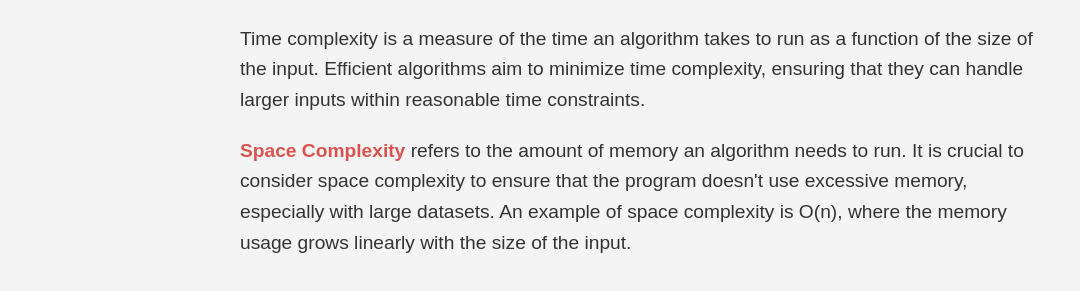
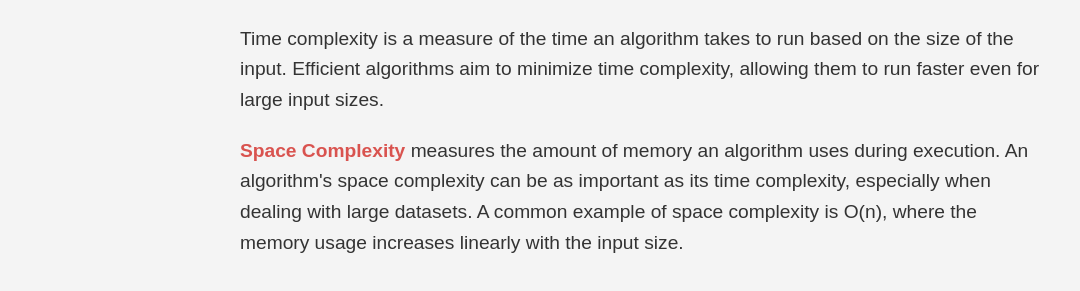
Before and after one commit to acciojob/time-and-space-complexity-shefalimittal6, a website: page main.html in a window 1280 px wide. Shown: the part 95-386 px from the top of the page, without its empty margins (0-1080 px from the left). Drawn offline with Linux system fonts and the light colour scheme.

Commit message:
created a submission

```diff
--- a/main.html
+++ b/main.html
@@ -9,9 +9,9 @@
 <body>
     <h1>Time and Space Complexity</h1>
 
-    <p>Time complexity is a measure of the time an algorithm takes to run as a function of the size of the input. Efficient algorithms aim to minimize time complexity, ensuring that they can handle larger inputs within reasonable time constraints.</p>
+    <p>Time complexity is a measure of the time an algorithm takes to run based on the size of the input. Efficient algorithms aim to minimize time complexity, allowing them to run faster even for large input sizes.</p>
 
-    <p><b>Space Complexity</b> refers to the amount of memory an algorithm needs to run. It is crucial to consider space complexity to ensure that the program doesn't use excessive memory, especially with large datasets. An example of space complexity is O(n), where the memory usage grows linearly with the size of the input.</p>
+    <p><b>Space Complexity</b> measures the amount of memory an algorithm uses during execution. An algorithm's space complexity can be as important as its time complexity, especially when dealing with large datasets. A common example of space complexity is O(n), where the memory usage increases linearly with the input size.</p>
 
     <script src="script.js"></script>
 </body>
```
